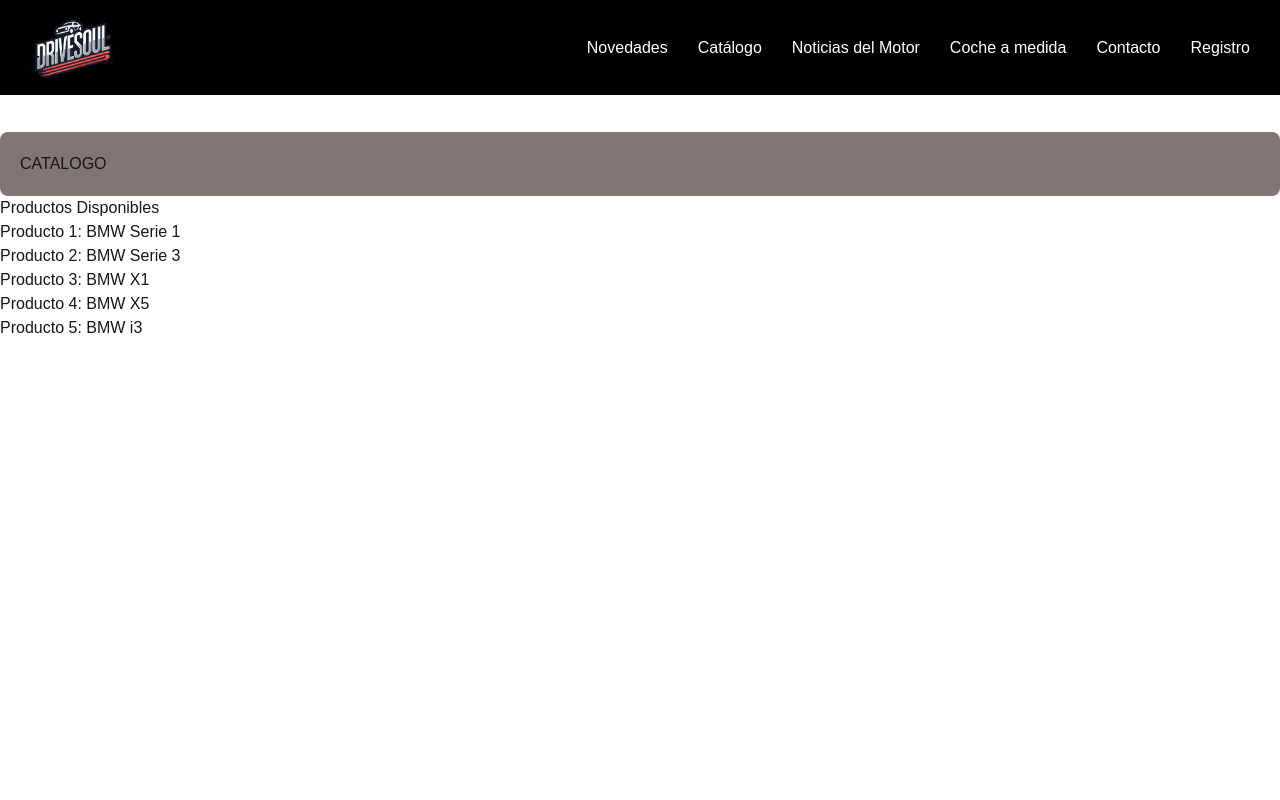
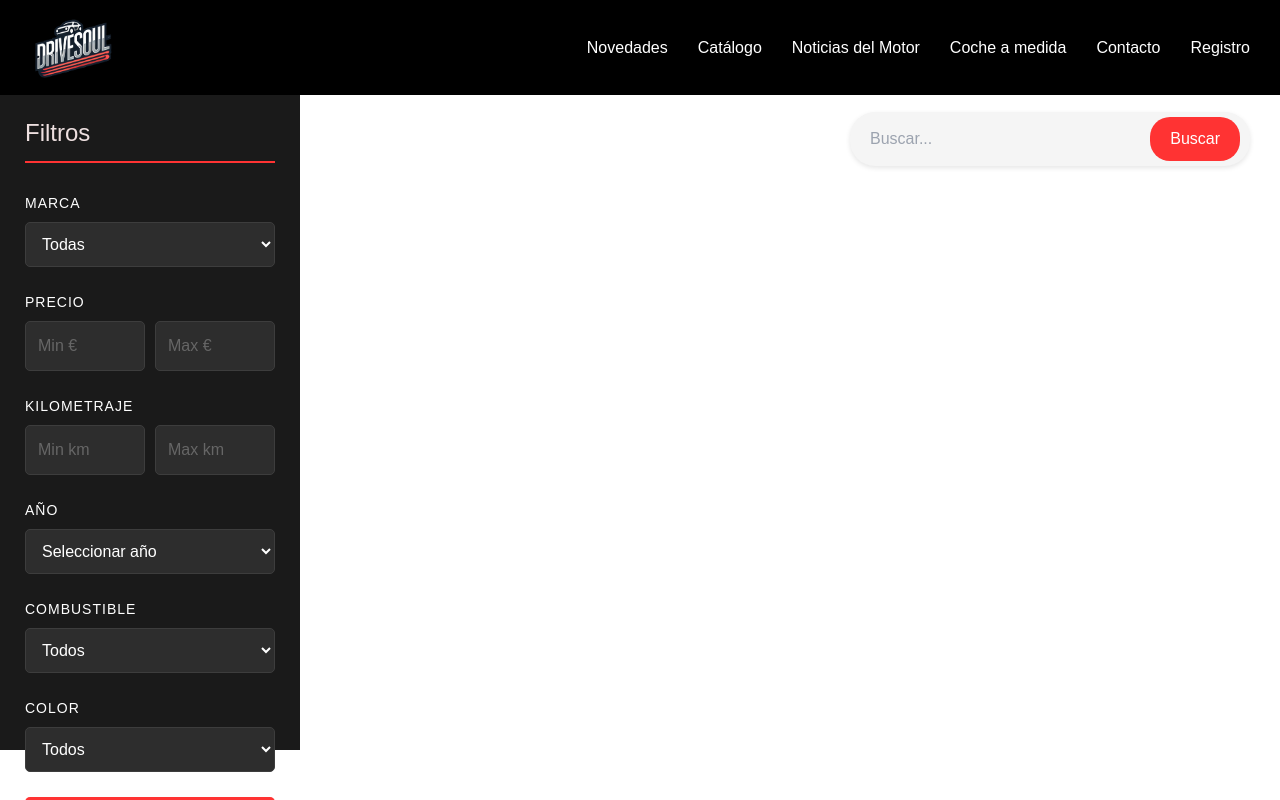
Before and after one commit to LuisBYE/drivesoul_frontend, a Next.js app: page /Pages/Catalogo in a window 1280 px wide. Built offline with nearby package versions, Linux system fonts and the light colour scheme.

Commit message:
Add: Parte visual para filtro y Buscador en Pag/catalago

```diff
--- /dev/null
+++ b/src/app/Pages/Catalogo/filtros.css
@@ -0,0 +1,122 @@
+
+
+/* BARRA LATERAL FILTROS */
+.filtros-sidebar {
+    width: 300px;
+    background: #1a1a1a;
+    height: calc(100vh - 140px);
+    position: fixed;
+    top: 90px;
+    left: 0;
+    padding: 25px;
+    color: white;
+}
+
+/* TITULO */
+.filtros-sidebar h3 {
+    color: #eee0e0;
+    font-size: 24px;
+    margin-bottom: 30px;
+    border-bottom: 2px solid #ff3333;
+    padding-bottom: 10px;
+}
+.filtro-grupo {
+    margin-bottom: 25px;
+}
+
+/* TITULOS DE FILTROS */
+.filtro-grupo label {
+    display: block;
+    margin-bottom: 8px;
+    color: #ffffff;
+    font-size: 14px;
+    text-transform: uppercase;
+    letter-spacing: 1px;
+}
+
+/* CUADRADOS ESCRIBIR */
+.filtro-grupo input,
+.filtro-grupo select {
+    width: 100%;
+    padding: 12px;
+    background: #2d2d2d;
+    border: 1px solid #3d3d3d;
+    color: white;
+    border-radius: 5px;
+    outline: none;
+}
+
+/* 'PASAE PON ENCIMA DEL CMAPO' */
+.filtro-grupo input:focus,
+.filtro-grupo select:focus {
+    border-color: #ff3333;
+    box-shadow: 0 0 0 2px rgba(255, 51, 51, 0.2);
+}
+
+/* MIN MAX */
+.rango {
+    display: flex;
+    gap: 10px;
+}
+
+.rango input {
+    width: 50%;
+}
+
+/* BOTON APLICAR FILTROS */
+.btn-filtrar {
+    width: 100%;
+    padding: 15px;
+    background: #ff3333;
+    color: white;
+    border: none;
+    border-radius: 5px;
+    font-size: 16px;
+    font-weight: bold;
+    cursor: pointer;
+    transition: background 0.3s;
+}
+
+/* EFECTO BOTON */
+.btn-filtrar:hover {
+    background: #cc0000;
+}
+
+
+.catalogo-contenido {
+    flex: 1;
+    margin-left: 300px;
+    padding: 20px;
+}
+
+/* COLOR LETRA BOTN */
+.filtro-grupo input::placeholder {
+    color: #666;
+}
+
+/* PERSONALIZAR  */
+.filtros-sidebar::-webkit-scrollbar {
+    width: 6px;
+}
+
+.filtros-sidebar::-webkit-scrollbar-thumb {
+    background: #6e5050;
+    border-radius: 3px;
+}
+
+/* Estilos para dispositivos móviles */
+@media (max-width: 768px) {
+    .filtros-sidebar {
+        position: static;
+        width: 100%;
+        height: auto;
+    }
+
+    .catalogo-contenido {
+        margin-left: 0;
+    }
+
+    .catalogo-layout {
+        flex-direction: column;
+    }
+}
--- a/src/app/Pages/Catalogo/page.js
+++ b/src/app/Pages/Catalogo/page.js
@@ -2,26 +2,102 @@
 import React from 'react';
 import MenuSimple from '../../component/Pages/MenuSimple';
 import '../../component/Pages/css.css';
+import './filtros.css';
+import Buscador from '../../Utils/Menu/Buscador';
+
 
 const Catalogo = () => {
     return (
         <>
+            {/* MENU */}
             <MenuSimple />
+
+            {/* Título del catálogo */}
             <h1 style={{ fontSize: '3rem', textAlign: 'center', margin: '20px 0', color: '#333' }}>Catálogo</h1>
 
-            <div className="informacion-adicional" style={{ marginTop: '40px', padding: '20px', backgroundColor: '#817674', borderRadius: '8px' }}>
-                <h2>CATALOGO</h2>
+            {/* Buscador colocado debajo del título */}
+            <div style={{ marginBottom: '20px', textAlign: 'center' }}>
+                <Buscador />
             </div>
 
-            <div className="catalogo-contenido">
-                <h2>Productos Disponibles</h2>
-                <ul>
-                    <li>Producto 1: BMW Serie 1</li>
-                    <li>Producto 2: BMW Serie 3</li>
-                    <li>Producto 3: BMW X1</li>
-                    <li>Producto 4: BMW X5</li>
-                    <li>Producto 5: BMW i3</li>
-                </ul>
+            {/* CONTENEDOR FILTROS (ESTILOS CSS)*/}
+            <div className="catalogo-layout">
+
+                {/* (ESTILOS CSS) */}
+                <div className="filtros-sidebar">
+                    <h3>Filtros</h3>
+
+                    {/* MARCA */}
+                    <div className="filtro-grupo">
+                        <label>Marca</label>
+                        <select>
+                            <option value="">Todas</option>
+                            <option value="audi">Audi</option>
+                            <option value="seat">Seat</option>
+                            <option value="hyundai">Hyundai</option>
+                            <option value="bmw">BMW</option>
+                            <option value="mercedes">Mercedes</option>
+                        </select>
+                    </div>
+
+                    {/* PRECIOS*/}
+                    <div className="filtro-grupo">
+                        <label>Precio</label>
+                        <div className="rango">
+                            <input type="text" placeholder="Min €" />
+                            <input type="text" placeholder="Max €" />
+                        </div>
+                    </div>
+
+                    {/* KM */}
+                    <div className="filtro-grupo">
+                        <label>Kilometraje</label>
+                        <div className="rango">
+                            <input type="text" placeholder="Min km" />
+                            <input type="text" placeholder="Max km" />
+                        </div>
+                    </div>
+
+                    {/* AÑO */}
+                    <div className="filtro-grupo">
+                        <label>Año</label>
+                        <select>
+                            <option value="">Seleccionar año</option>
+                            <option value="2024">2024</option>
+                            <option value="2023">2023</option>
+                            <option value="2022">2022</option>
+                        </select>
+                    </div>
+
+                    {/* COMBUSTIBLE */}
+                    <div className="filtro-grupo">
+                        <label>Combustible</label>
+                        <select>
+                            <option value="">Todos</option>
+                            <option value="gasolina">Gasolina</option>
+                            <option value="diesel">Diésel</option>
+                            <option value="electrico">Eléctrico</option>
+                        </select>
+                    </div>
+
+                    {/* COLOR COCHE */}
+                    <div className="filtro-grupo">
+                        <label>Color</label>
+                        <select>
+                            <option value="">Todos</option>
+                            <option value="blanco">Blanco</option>
+                            <option value="negro">Negro</option>
+                            <option value="gris">Gris</option>
+                            <option value="azul">Azul</option>
+                            <option value="verde">Verde</option>
+                            <option value="amarillo">Amarillo</option>
+                            <option value="rojo">Rojo</option>
+                        </select>
+                    </div>
+
+                    {/* APLICAR FILTROS */}
+                    <button className="btn-filtrar">Aplicar Filtros</button>
+                </div>
             </div>
         </>
     );
--- /dev/null
+++ b/src/app/Utils/Menu/Buscador.css
@@ -0,0 +1,36 @@
+.buscador-container {
+    display: flex;
+    align-items: center;
+    background-color: #f5f5f5;
+    border-radius: 25px;
+    padding: 5px 10px;
+    box-shadow: 0 2px 5px rgba(0, 0, 0, 0.1);
+    max-width: 400px;
+    margin: 0 auto;
+    margin-left: 850px;
+}
+
+.buscador-input {
+    flex: 1;
+    border: none;
+    background: none;
+    padding: 10px;
+    font-size: 16px;
+    color: #333;
+    outline: none;
+}
+
+.buscador-button {
+    background-color: #ff3333;
+    color: white;
+    border: none;
+    border-radius: 20px;
+    padding: 10px 20px;
+    font-size: 16px;
+    cursor: pointer;
+    transition: background-color 0.3s;
+}
+
+.buscador-button:hover {
+    background-color: #cc0000;
+}
--- /dev/null
+++ b/src/app/Utils/Menu/Buscador.js
@@ -0,0 +1,22 @@
+import React from 'react';
+import './Buscador.css'; // Importa los estilos específicos para el buscador
+
+// Componente funcional Buscador
+const Buscador = () => {
+    return (
+        <div className="buscador-container">
+            {/* Campo de entrada para búsqueda */}
+            <input
+                type="text"
+                className="buscador-input"
+                placeholder="Buscar..."
+            />
+            {/* Botón de búsqueda con texto */}
+            <button className="buscador-button">
+                Buscar
+            </button>
+        </div>
+    );
+};
+
+export default Buscador;
```
